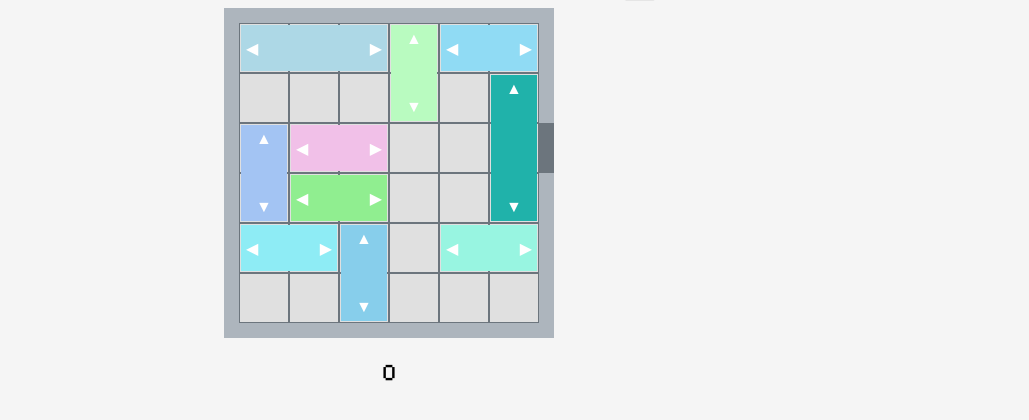
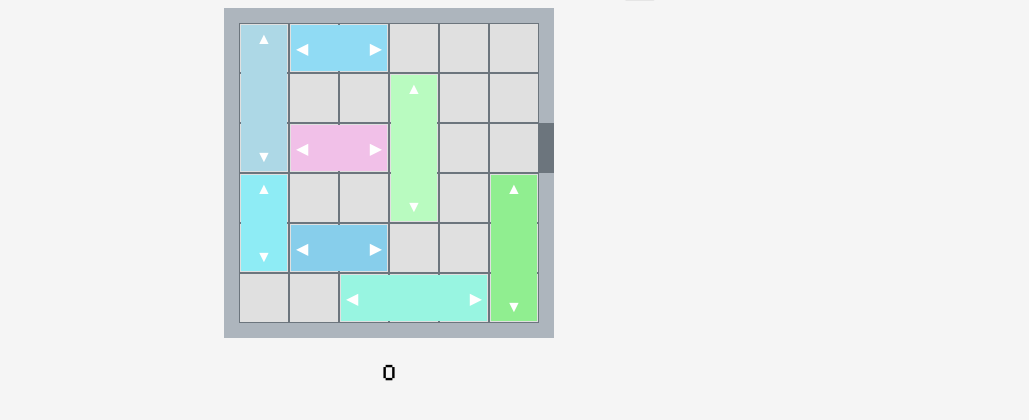
Before and after one commit to Lily-L-Lane/GECornerstone2_SlidingPuzzle, a website: page index.html in a window 1280 px wide. Shown: the part 262-682 px from the top of the page, without its empty margins (251-1280 px from the left). Drawn offline with Linux system fonts and the light colour scheme.

Commit message:
changed puzzle config

```diff
--- a/puzzle.js
+++ b/puzzle.js
@@ -17,15 +17,15 @@ class PuzzlePiece {
 
 const puzzlePieces = [
   new PuzzlePiece(2, 1, 2, true, "#F1C0E8"), // pink bar (escape bar)
-  new PuzzlePiece(0, 4, 2, true, "#90DBF4"), // Light blue horizontal top-right
-  new PuzzlePiece(0, 3, 2, false, "#B9FBC0"), // Light green vertical top-middle
-  new PuzzlePiece(0, 0, 3, true, "#ADD8E6"), // Blue horizontal top-left
-  new PuzzlePiece(2, 0, 2, false, "#A3C4F3"), // Pink vertical middle-left
-  new PuzzlePiece(4, 2, 2, false, "#87CEEB"), // Light blue vertical middle-right
-  new PuzzlePiece(3, 1, 2, true, "#90EE90"), // Light green horizontal middle
-  new PuzzlePiece(4, 0, 2, true, "#8EECF5"), // horizontal bottom-left
-  new PuzzlePiece(4, 4, 2, true, "#98F5E1"), // horizontal bottom-middle
-  new PuzzlePiece(1, 5, 3, false, "#20B2AA"), // Light sea green vertical right
+//  new PuzzlePiece(1, 2, 2, false, "#A3C4F3"), // Pink vertical middle-left
+  new PuzzlePiece(0, 1, 2, true, "#90DBF4"), // Light blue horizontal top-right
+  new PuzzlePiece(1, 3, 3, false, "#B9FBC0"), // Light green vertical top-middle
+  new PuzzlePiece(0, 0, 3, false, "#ADD8E6"), // Blue horizontal top-left
+  new PuzzlePiece(4, 1, 2, true, "#87CEEB"), // Light blue vertical middle-right
+//   new PuzzlePiece(3, 1, 2, true, "#90EE90"), // Light green horizontal middle
+  new PuzzlePiece(3, 0, 2, false, "#8EECF5"), // horizontal bottom-left
+  new PuzzlePiece(5, 2, 3, true, "#98F5E1"), // horizontal bottom-middle
+  new PuzzlePiece(3, 5, 3, false, "#90EE90"), // Light sea green vertical right
 ];
 
 // Mark the red car
```
Also changed, not shown: index.html (+0 -1 lines), login.html (+1 -1 lines), loginB.html (+2 -2 lines).
